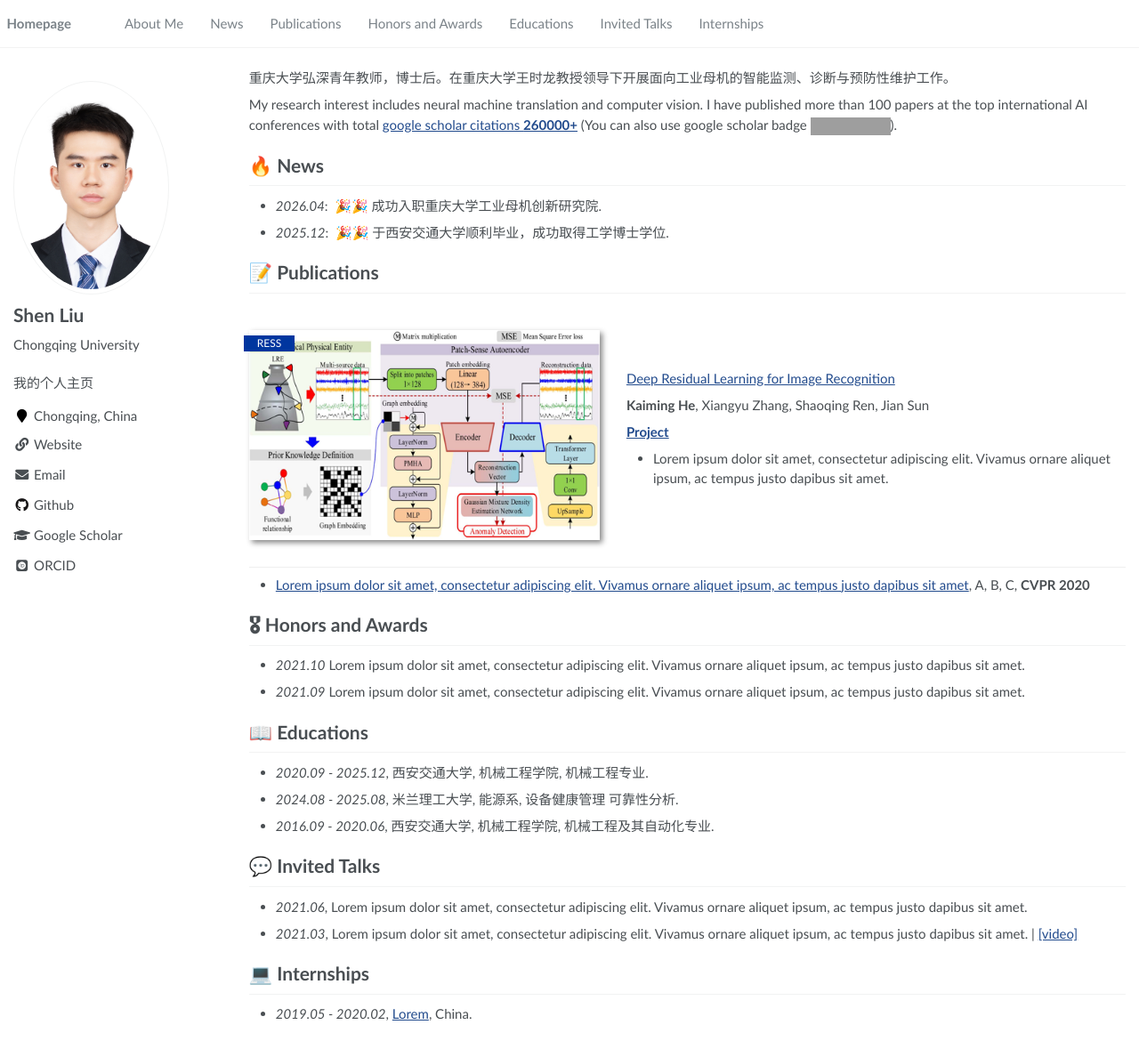
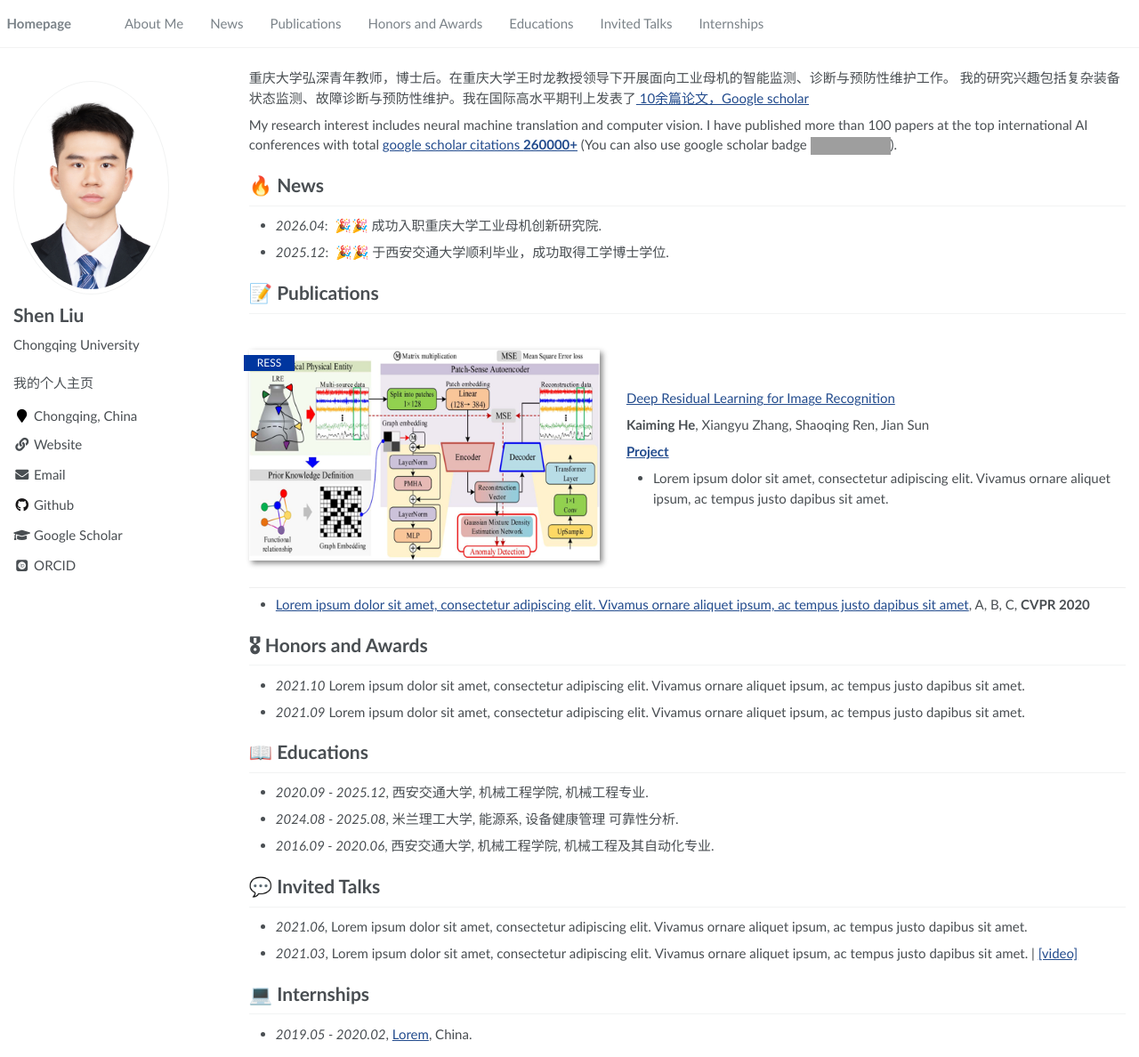
Before and after one commit to shenliuuu/shenliuuu.github.io, a Jekyll site: the page built from _pages/about.md, in a window 1280 px wide and 1188 px high. Shown: the whole window at 89% size. Built offline with Jekyll 4.4.1, drawn with Linux system fonts in a browser that asks for light colours; some web fonts are replaced; grey boxes are pictures that could not be loaded.

Commit message:
initial
initial

```diff
--- a/_pages/about.md
+++ b/_pages/about.md
@@ -18,6 +18,11 @@ redirect_from:
 <span class='anchor' id='about-me'></span>
 
 重庆大学弘深青年教师，博士后。在重庆大学王时龙教授领导下开展面向工业母机的智能监测、诊断与预防性维护工作。
+我的研究兴趣包括复杂装备状态监测、故障诊断与预防性维护。我在国际高水平期刊上发表了<a ref='https://scholar.google.com/citations?user=qKOUAFYAAAAJ&hl=zh-CN'> 10余篇论文，Google scholar
+
+
+
+
 
 My research interest includes neural machine translation and computer vision. I have published more than 100 papers at the top international AI conferences with total <a href='https://scholar.google.com/citations?user=DhtAFkwAAAAJ'>google scholar citations <strong><span id='total_cit'>260000+</span></strong></a> (You can also use google scholar badge <a href='https://scholar.google.com/citations?user=DhtAFkwAAAAJ'><img src="https://img.shields.io/endpoint?url={{ url | url_encode }}&logo=Google%20Scholar&labelColor=f6f6f6&color=9cf&style=flat&label=citations"></a>).
 
```
